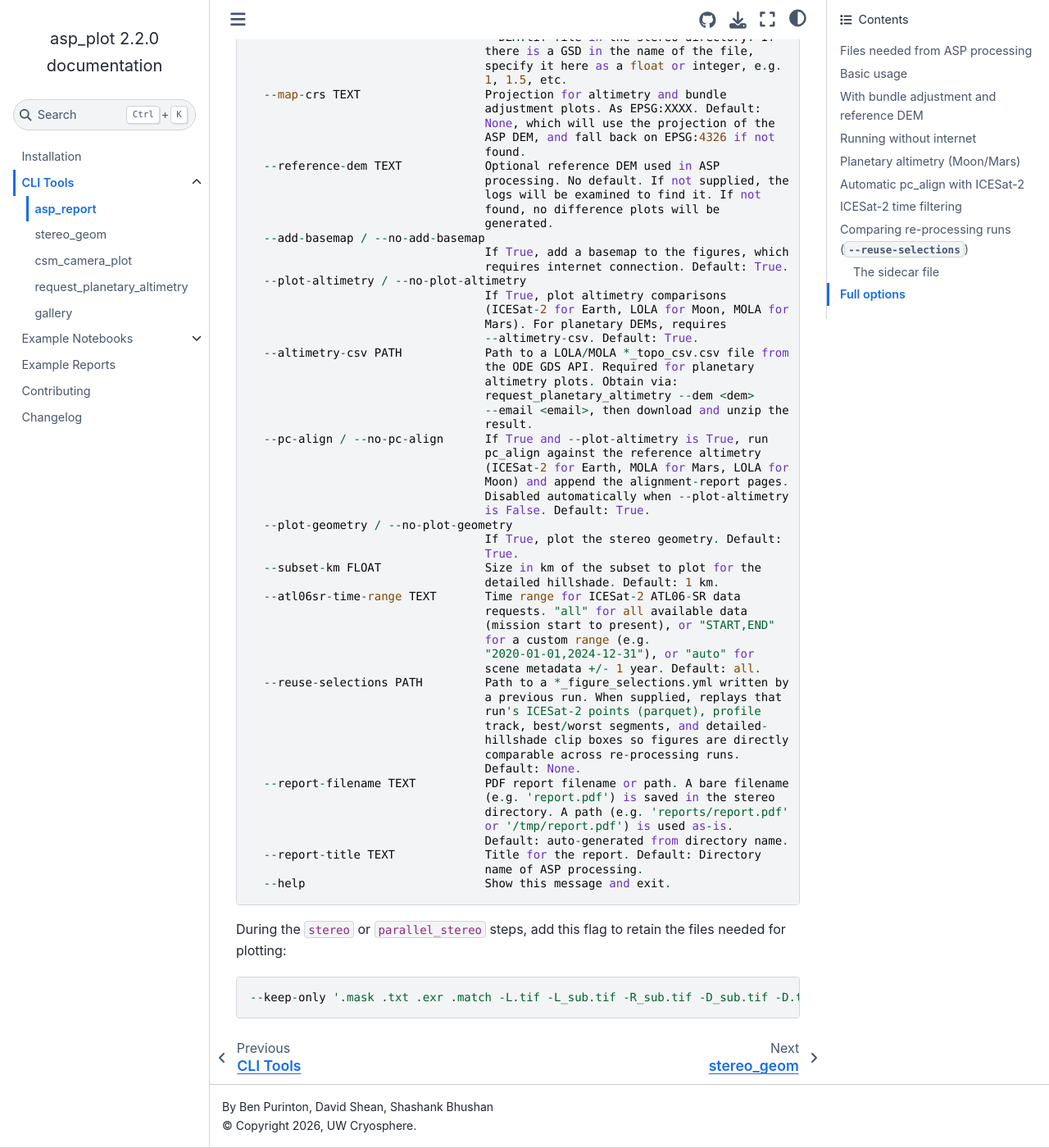
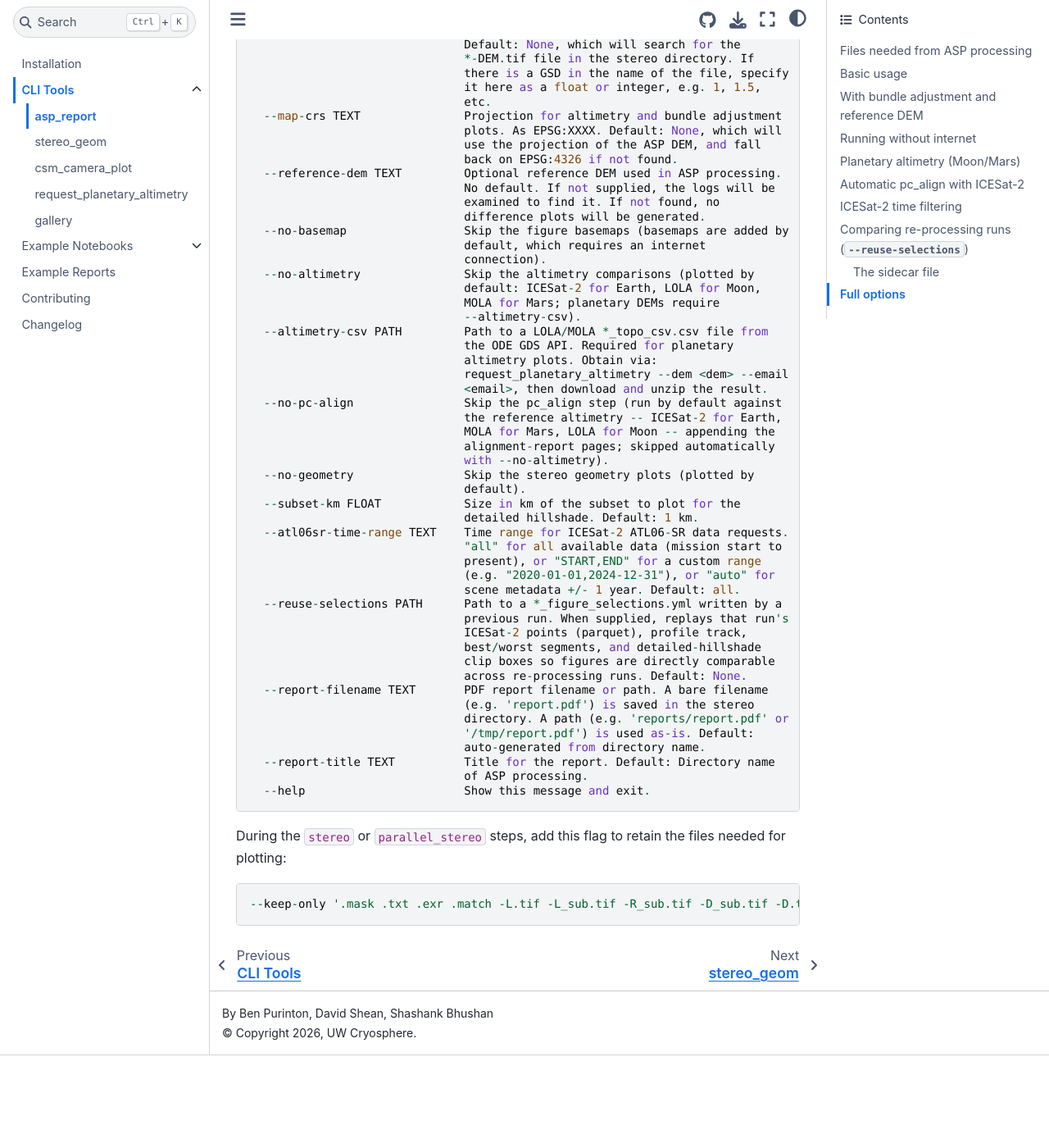
Before and after one commit to uw-cryo/asp_plot, a Sphinx documentation site: the page built from docs/cli/asp_report.md, in a window 1280 px wide and 1400 px high, scrolled down 5068 px. Shown: the whole window at 82% size. Built offline with Sphinx 7.4.7 and the Sphinx Book theme 1.1.4, drawn with Linux system fonts in a browser that asks for light colours; pages that are not in the unit, such as notebooks, are missing from menus; after the commit the page ends 6355 px from its top, so only the background shows below that; some of the changed text lies outside the part shown.

Commit message:
Boolean options: single switch for the non-default behavior, not flag pairs (#60)
Per review: --add-basemap/--no-add-basemap style pairs made the positive
half a no-op and read as "no add basemap". Defaults are unchanged; only
the switch that flips a default exists now:
- default on -> negative switch, verbs dropped: --no-basemap,
  --no-altimetry, --no-pc-align, --no-geometry (asp_report);
  --no-basemap (stereo_geom); --no-trim (csm_camera_plot);
  --no-hillshade (gallery, replacing the --hillshade/--no-hillshade pair)
- default off -> positive switch: --shared-scales, --log-scale-positions,
  --log-scale-angles, --add-basemap (csm_camera_plot)

The CLI inverts the no_* params into the unchanged positive ReportConfig
fields; the parity test maps the inverted flags explicitly. Docs, help
dumps, notebooks, and the regenerate script updated to match.

Claude-Session: https://claude.ai/code/session_016MwPoXkKnxziGRjWwoqYnr

````diff
--- a/docs/cli/asp_report.md
+++ b/docs/cli/asp_report.md
@@ -39,8 +39,8 @@ If you don't have internet access, disable basemap and altimetry fetching:
 ```bash
 asp_report --directory ./ \
          --stereo-directory stereo \
-         --no-add-basemap \
-         --no-plot-altimetry
+         --no-basemap \
+         --no-altimetry
 ```
 
 Otherwise, basemaps are fetched using contextily and ICESat-2 data (Earth only) is fetched via SlideRule.
@@ -57,22 +57,22 @@ request_planetary_altimetry --dem stereo/output-DEM.tif --email user@example.com
 asp_report --directory ./ \
          --stereo-directory stereo \
          --altimetry-csv /path/to/MolaPEDR_*_topo_csv.csv \
-         --no-add-basemap \
-         --no-plot-geometry
+         --no-basemap \
+         --no-geometry
 ```
 
-If `--plot-altimetry` is True (the default) and the DEM is non-Earth but no `--altimetry-csv` is provided, the tool prints instructions and skips altimetry plots.
+Altimetry comparisons are on by default (skip with `--no-altimetry`). If the DEM is non-Earth but no `--altimetry-csv` is provided, the tool prints instructions and skips altimetry plots.
 
 ## Automatic pc_align with ICESat-2
 
-When `--plot-altimetry` and `--pc-align` are both True (the defaults) and the DEM is on Earth, the report appends a `pc_align`-based alignment step after the standard ICESat-2 diagnostics. The aligned DEM is only retained on disk when `pc_align` reduces the median absolute error (`p50`) toward 0 by more than 5% **and** the translation magnitude exceeds the minimum threshold relative to the DEM GSD; otherwise the intermediate DEM file is removed so its presence is a truthy signal that the alignment is worth using.
+Unless `--no-altimetry` or `--no-pc-align` is passed, when the DEM is on Earth the report appends a `pc_align`-based alignment step after the standard ICESat-2 diagnostics. The aligned DEM is only retained on disk when `pc_align` reduces the median absolute error (`p50`) toward 0 by more than 5% **and** the translation magnitude exceeds the minimum threshold relative to the DEM GSD; otherwise the intermediate DEM file is removed so its presence is a truthy signal that the alignment is worth using.
 
 The report adds:
 
 - An **alignment report page**: the kwargs used for `pc_align`, a one-row horizontal stats table (`p16`/`p50`/`p84` before and after, `N`/`E`/`D` shifts, translation magnitude, all in meters), a description of what each column means, and a status line naming the aligned DEM path or explaining why no DEM was retained.
 - On success, three additional full-page figures against the aligned DEM: a pre/post land-cover histogram (shared bin edges, per-landcover stats in stacked text boxes whose outline colors match the bar colors), the full elevation profile, and the best/worst 1 km agreement segments. Segment selection is held fixed so Med/NMAD are directly comparable to the unaligned variants.
 
-Disable with `--no-pc-align`. Automatically skipped when `--no-plot-altimetry` is set.
+Disable with `--no-pc-align`. Automatically skipped when `--no-altimetry` is set.
 
 ## ICESat-2 time filtering
 
@@ -152,87 +152,79 @@ Usage: asp_report [OPTIONS]
   single PDF report with processing parameters and summary information.
 
 Options:
-  --directory TEXT                Required directory of ASP processing with
-                                  scenes and sub-directories for stereo and
-                                  optionally bundle adjustment. Default:
-                                  current directory.
-  --bundle-adjust-prefix TEXT     Optional bundle adjustment output location,
-                                  relative to --directory. Accepts either a
-                                  directory (e.g. 'ba') or an ASP-style output
-                                  prefix as passed to --bundle-adjust-prefix
-                                  in stereo/mapproject (e.g. 'ba/run'). If
-                                  expected *residuals_pointmap.csv files are
-                                  not found there, no bundle adjustment plots
-                                  will be generated. Default: None.
-  --stereo-directory TEXT         Required directory of stereo files. Default:
-                                  stereo.
-  --dem-filename TEXT             Optional DEM filename in the stereo
-                                  directory. Default: None, which will search
-                                  for the *-DEM.tif file in the stereo
-                                  directory. Specify it as the basename with
-                                  extension, e.g. my-custom-dem-name.tif.
-  --dem-gsd TEXT                  Optional ground sample distance of the DEM.
-                                  Default: None, which will search for the
-                                  *-DEM.tif file in the stereo directory. If
-                                  there is a GSD in the name of the file,
-                                  specify it here as a float or integer, e.g.
-                                  1, 1.5, etc.
-  --map-crs TEXT                  Projection for altimetry and bundle
-                                  adjustment plots. As EPSG:XXXX. Default:
-                                  None, which will use the projection of the
-                                  ASP DEM, and fall back on EPSG:4326 if not
-                                  found.
-  --reference-dem TEXT            Optional reference DEM used in ASP
-                                  processing. No default. If not supplied, the
-                                  logs will be examined to find it. If not
-                                  found, no difference plots will be
-                                  generated.
-  --add-basemap / --no-add-basemap
-                                  If True, add a basemap to the figures, which
-                                  requires internet connection. Default: True.
-  --plot-altimetry / --no-plot-altimetry
-                                  If True, plot altimetry comparisons
-                                  (ICESat-2 for Earth, LOLA for Moon, MOLA for
-                                  Mars). For planetary DEMs, requires
-                                  --altimetry-csv. Default: True.
-  --altimetry-csv PATH            Path to a LOLA/MOLA *_topo_csv.csv file from
-                                  the ODE GDS API. Required for planetary
-                                  altimetry plots. Obtain via:
-                                  request_planetary_altimetry --dem <dem>
-                                  --email <email>, then download and unzip the
-                                  result.
-  --pc-align / --no-pc-align      If True and --plot-altimetry is True, run
-                                  pc_align against the reference altimetry
-                                  (ICESat-2 for Earth, MOLA for Mars, LOLA for
-                                  Moon) and append the alignment-report pages.
-                                  Disabled automatically when --plot-altimetry
-                                  is False. Default: True.
-  --plot-geometry / --no-plot-geometry
-                                  If True, plot the stereo geometry. Default:
-                                  True.
-  --subset-km FLOAT               Size in km of the subset to plot for the
-                                  detailed hillshade. Default: 1 km.
-  --atl06sr-time-range TEXT       Time range for ICESat-2 ATL06-SR data
-                                  requests. "all" for all available data
-                                  (mission start to present), or "START,END"
-                                  for a custom range (e.g.
-                                  "2020-01-01,2024-12-31"), or "auto" for
-                                  scene metadata +/- 1 year. Default: all.
-  --reuse-selections PATH         Path to a *_figure_selections.yml written by
-                                  a previous run. When supplied, replays that
-                                  run's ICESat-2 points (parquet), profile
-                                  track, best/worst segments, and detailed-
-                                  hillshade clip boxes so figures are directly
-                                  comparable across re-processing runs.
-                                  Default: None.
-  --report-filename TEXT          PDF report filename or path. A bare filename
-                                  (e.g. 'report.pdf') is saved in the stereo
-                                  directory. A path (e.g. 'reports/report.pdf'
-                                  or '/tmp/report.pdf') is used as-is.
-                                  Default: auto-generated from directory name.
-  --report-title TEXT             Title for the report. Default: Directory
-                                  name of ASP processing.
-  --help                          Show this message and exit.
+  --directory TEXT             Required directory of ASP processing with
+                               scenes and sub-directories for stereo and
+                               optionally bundle adjustment. Default: current
+                               directory.
+  --bundle-adjust-prefix TEXT  Optional bundle adjustment output location,
+                               relative to --directory. Accepts either a
+                               directory (e.g. 'ba') or an ASP-style output
+                               prefix as passed to --bundle-adjust-prefix in
+                               stereo/mapproject (e.g. 'ba/run'). If expected
+                               *residuals_pointmap.csv files are not found
+                               there, no bundle adjustment plots will be
+                               generated. Default: None.
+  --stereo-directory TEXT      Required directory of stereo files. Default:
+                               stereo.
+  --dem-filename TEXT          Optional DEM filename in the stereo directory.
+                               Default: None, which will search for the
+                               *-DEM.tif file in the stereo directory. Specify
+                               it as the basename with extension, e.g. my-
+                               custom-dem-name.tif.
+  --dem-gsd TEXT               Optional ground sample distance of the DEM.
+                               Default: None, which will search for the
+                               *-DEM.tif file in the stereo directory. If
+                               there is a GSD in the name of the file, specify
+                               it here as a float or integer, e.g. 1, 1.5,
+                               etc.
+  --map-crs TEXT               Projection for altimetry and bundle adjustment
+                               plots. As EPSG:XXXX. Default: None, which will
+                               use the projection of the ASP DEM, and fall
+                               back on EPSG:4326 if not found.
+  --reference-dem TEXT         Optional reference DEM used in ASP processing.
+                               No default. If not supplied, the logs will be
+                               examined to find it. If not found, no
+                               difference plots will be generated.
+  --no-basemap                 Skip the figure basemaps (basemaps are added by
+                               default, which requires an internet
+                               connection).
+  --no-altimetry               Skip the altimetry comparisons (plotted by
+                               default: ICESat-2 for Earth, LOLA for Moon,
+                               MOLA for Mars; planetary DEMs require
+                               --altimetry-csv).
+  --altimetry-csv PATH         Path to a LOLA/MOLA *_topo_csv.csv file from
+                               the ODE GDS API. Required for planetary
+                               altimetry plots. Obtain via:
+                               request_planetary_altimetry --dem <dem> --email
+                               <email>, then download and unzip the result.
+  --no-pc-align                Skip the pc_align step (run by default against
+                               the reference altimetry -- ICESat-2 for Earth,
+                               MOLA for Mars, LOLA for Moon -- appending the
+                               alignment-report pages; skipped automatically
+                               with --no-altimetry).
+  --no-geometry                Skip the stereo geometry plots (plotted by
+                               default).
+  --subset-km FLOAT            Size in km of the subset to plot for the
+                               detailed hillshade. Default: 1 km.
+  --atl06sr-time-range TEXT    Time range for ICESat-2 ATL06-SR data requests.
+                               "all" for all available data (mission start to
+                               present), or "START,END" for a custom range
+                               (e.g. "2020-01-01,2024-12-31"), or "auto" for
+                               scene metadata +/- 1 year. Default: all.
+  --reuse-selections PATH      Path to a *_figure_selections.yml written by a
+                               previous run. When supplied, replays that run's
+                               ICESat-2 points (parquet), profile track,
+                               best/worst segments, and detailed-hillshade
+                               clip boxes so figures are directly comparable
+                               across re-processing runs. Default: None.
+  --report-filename TEXT       PDF report filename or path. A bare filename
+                               (e.g. 'report.pdf') is saved in the stereo
+                               directory. A path (e.g. 'reports/report.pdf' or
+                               '/tmp/report.pdf') is used as-is. Default:
+                               auto-generated from directory name.
+  --report-title TEXT          Title for the report. Default: Directory name
+                               of ASP processing.
+  --help                       Show this message and exit.
 ```
 
 During the `stereo` or `parallel_stereo` steps, add this flag to retain the files needed for plotting:
````
Also changed, not shown: ARCHITECTURE.md (+8 -8 lines), CHANGELOG.md (+3 -3 lines), docs/cli/csm_camera_plot.md (+9 -17 lines), docs/cli/gallery.md (+18 -18 lines), docs/cli/request_planetary_altimetry.md (+2 -2 lines), docs/cli/stereo_geom.md (+16 -18 lines), 13 other files.
